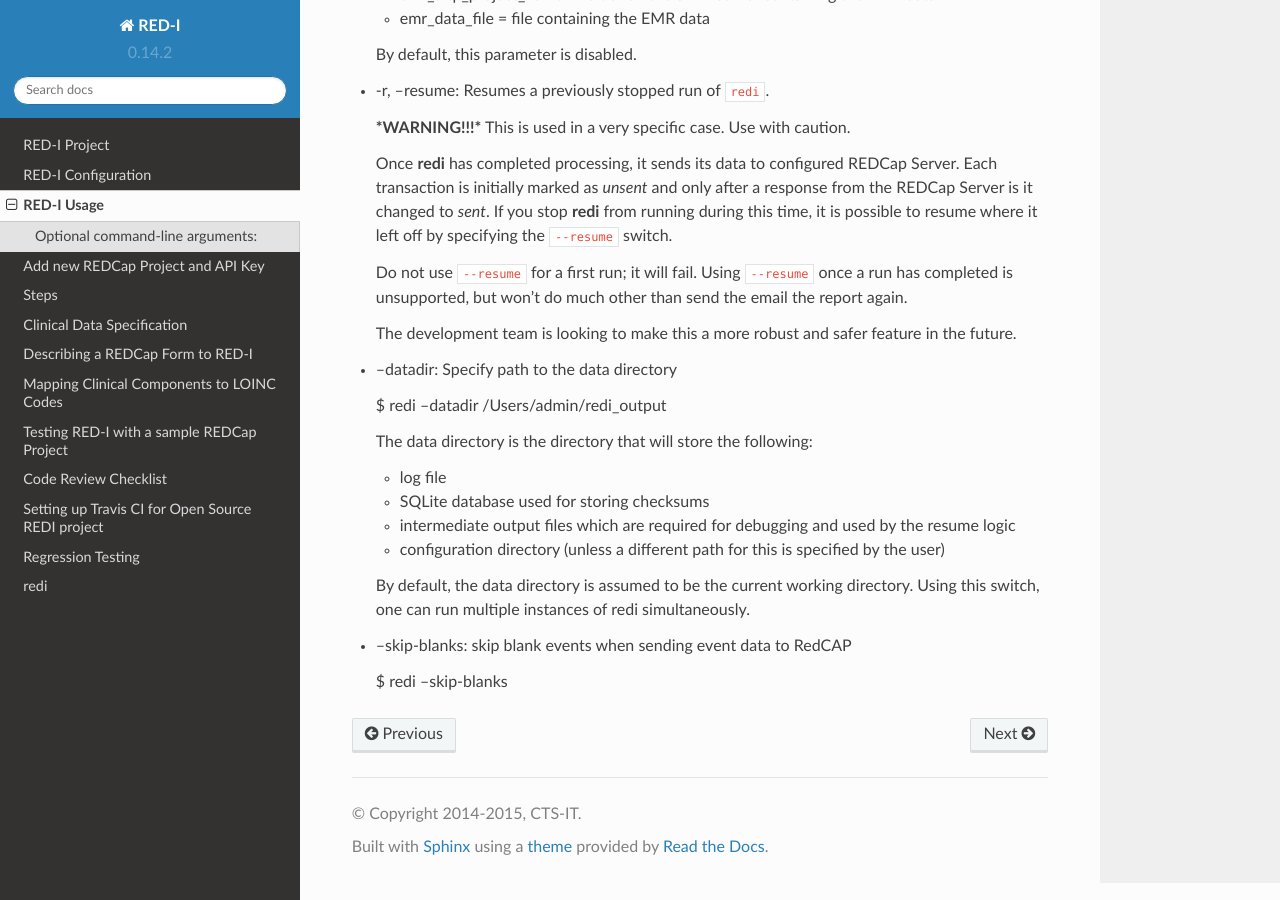
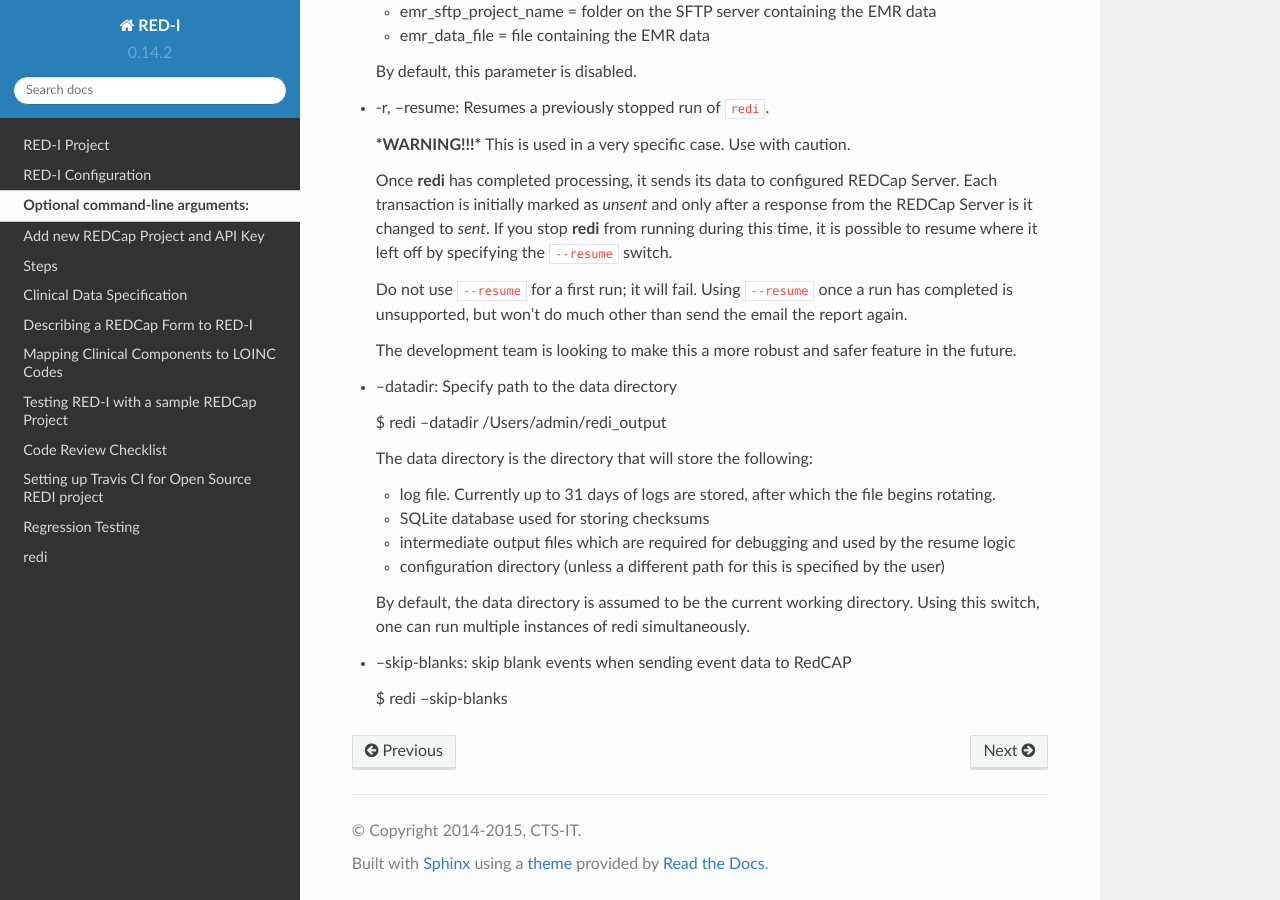
Before and after one commit to ctsit/redi, a Sphinx documentation site: the page built from docs/redi_usage.rst, in a window 1280 px wide and 900 px high, scrolled down 1573 px. Built offline with Sphinx 7.4.7 and the Read the Docs theme 2.0.0, drawn with Linux system fonts in a browser that asks for light colours; some of the changed text lies outside the part shown.

Commit message:
Adding note in documentation about log rotation.

```diff
--- a/docs/redi_usage.rst
+++ b/docs/redi_usage.rst
@@ -1,4 +1,4 @@
-RED-I Usage
+	RED-I Usage
 ===========
 
 Currently the RED-I application can be only executed from the command
@@ -116,7 +116,7 @@
 
    The data directory is the directory that will store the following:
 
-   -  log file
+   -  log file. Currently up to 31 days of logs are stored, after which the file begins rotating.
    -  SQLite database used for storing checksums
    -  intermediate output files which are required for debugging and
       used by the resume logic
```
